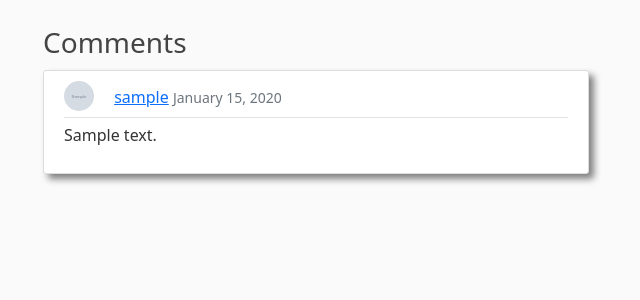
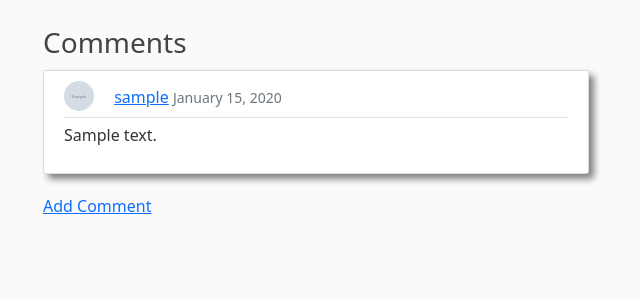
Before and after one commit to JackPadalino/BlogApp, a Django app: page /post/1/ in a window 1280 px wide. Shown: the part 258-558 px from the top of the page, without its empty margins (39-679 px from the left). Run offline with Django 4.2, Linux system fonts and the light colour scheme; tables that the repository leaves empty hold one stand-in row (values such as "Sample post"); grey boxes marked "Sample" are stand-in pictures; some libraries are stand-ins or nearby versions.

Commit message:
Added comment link to post details template

```diff
--- a/blog/templates/blog/post_details.html
+++ b/blog/templates/blog/post_details.html
@@ -35,5 +35,6 @@
             </div>
         </article>
     {% endfor %}
+<a href="{% url 'add-comment' post.id %}">Add Comment </a>
 {% endif %}
 {% endblock content %}
```
